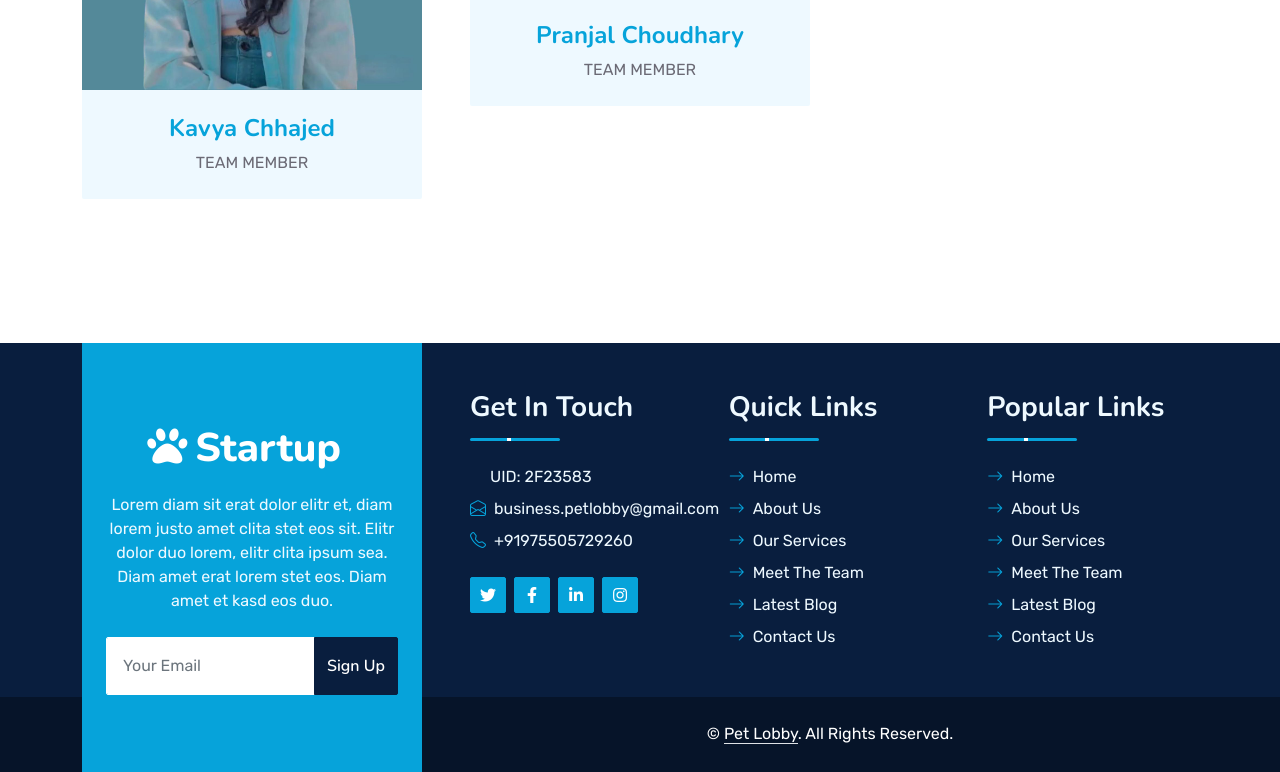
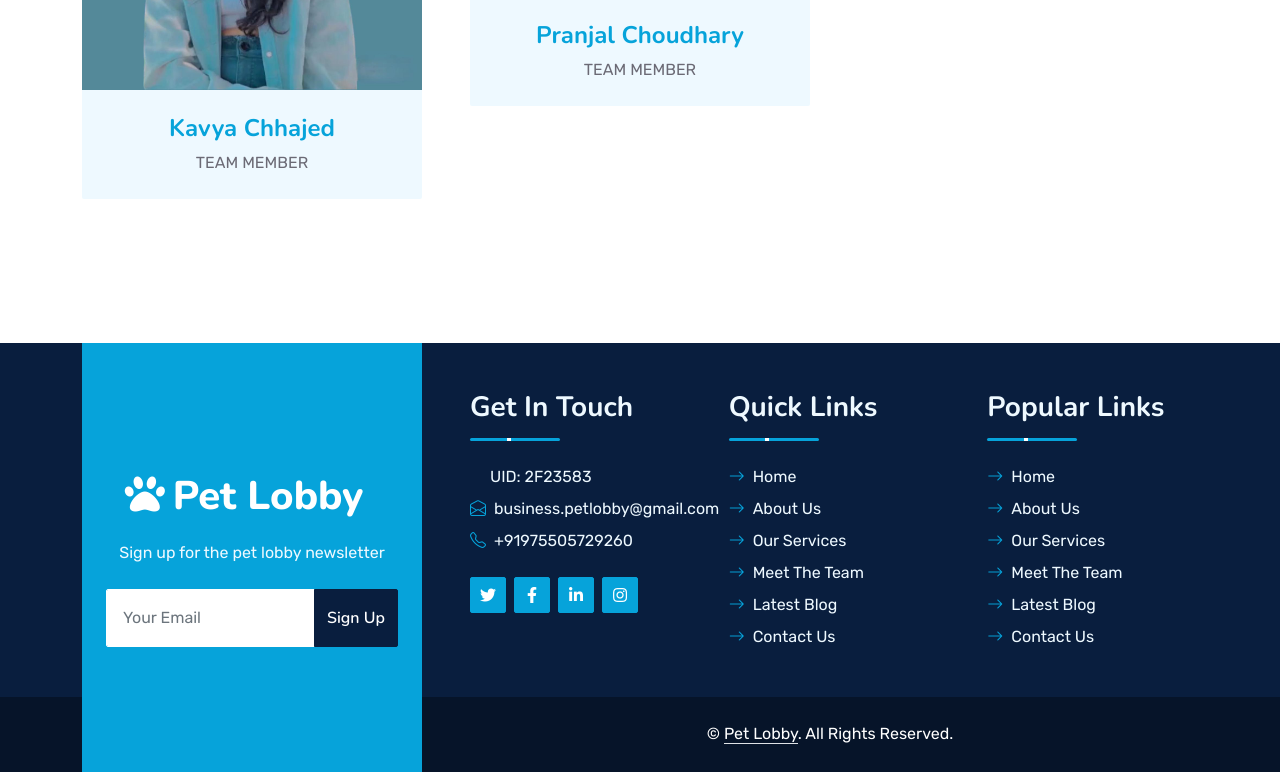
Before and after one commit to petlobby/petlobby.github.io, a plain HTML site: page about.html in a window 1280 px wide. Shown: the part 2200-2972 px from the top of the page. Drawn offline with nearby package versions, Linux system fonts and the light colour scheme.

Commit message:
final changes

```diff
--- a/about.html
+++ b/about.html
@@ -278,9 +278,9 @@
                 <div class="col-lg-4 col-md-6 footer-about">
                     <div class="d-flex flex-column align-items-center justify-content-center text-center h-100 bg-primary p-4">
                         <a href="index.html" class="navbar-brand">
-                            <h1 class="m-0 text-white"><i class="fa fa-paw me-2"></i>Startup</h1>
+                            <h1 class="m-0 text-white"><i class="fa fa-paw me-2"></i>Pet Lobby</h1>
                         </a>
-                        <p class="mt-3 mb-4">Lorem diam sit erat dolor elitr et, diam lorem justo amet clita stet eos sit. Elitr dolor duo lorem, elitr clita ipsum sea. Diam amet erat lorem stet eos. Diam amet et kasd eos duo.</p>
+                        <p class="mt-3 mb-4">Sign up for the pet lobby newsletter</p>
                         <form action="">
                             <div class="input-group">
                                 <input type="text" class="form-control border-white p-3" placeholder="Your Email">
```
Also changed, not shown: blog.html (+2 -2 lines), contact.html (+2 -2 lines), detail.html (+2 -2 lines), feature.html (+2 -2 lines), quote.html (+2 -2 lines), service.html (+2 -2 lines), team.html (+2 -2 lines), testimonial.html (+2 -2 lines).
